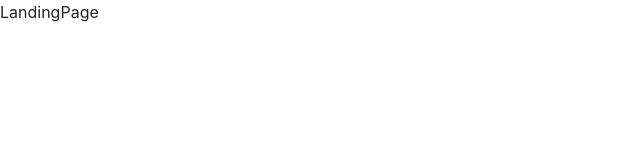
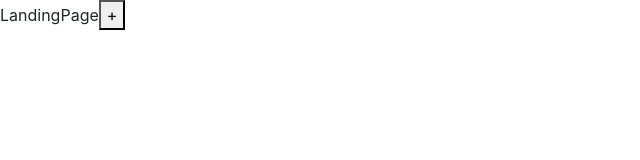
Before and after one commit to mukundpasi/ReactClassB8, a React (Create React App) app in the folder myapp/: page / in a window 1280 px wide. Shown: the top 160 px of the page, without its empty margins (0-640 px from the left). Built offline with nearby package versions, Linux system fonts and the light colour scheme.

Commit message:
-useeffect dependcy array

```diff
--- a/myapp/src/component/LandingPage.js
+++ b/myapp/src/component/LandingPage.js
@@ -1,14 +1,19 @@
-import React, { useEffect } from "react";
+import React, { useEffect, useState } from "react";
 
 export default function LandingPage() {
+    const [counter, setCounter] = useState(0)
   console.log("1111111111");
   useEffect(() => {
     console.log("i am in header");
     let body = document.querySelector(".header");
     console.log(body);
-  }, []);
+  }, [counter]);
 
   console.log("222222222222222");
 
-  return <div className="header">LandingPage</div>;
+  return <div className="header">LandingPage
+  <button onClick={()=>setCounter(counter + 1)}>+</button>
+  </div>;
+
+
 }
```
